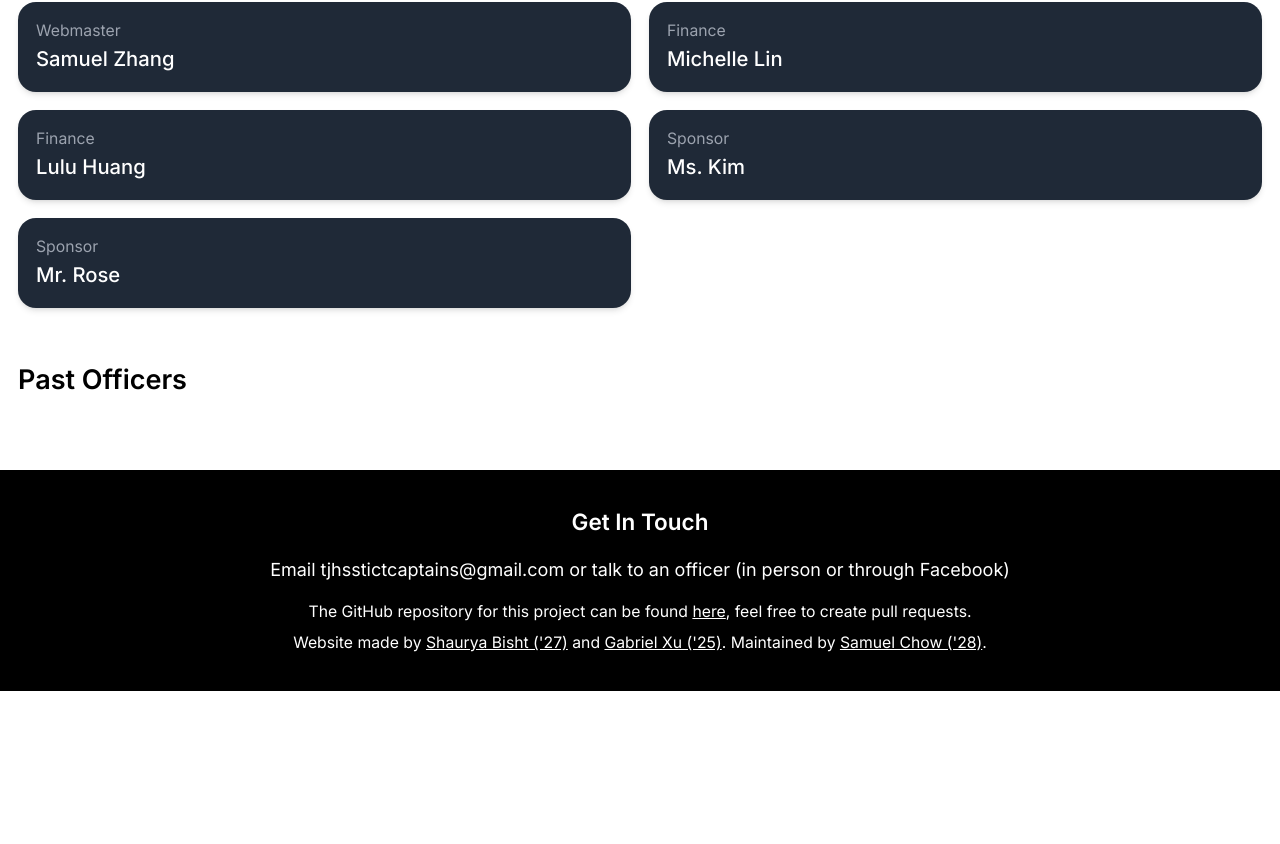
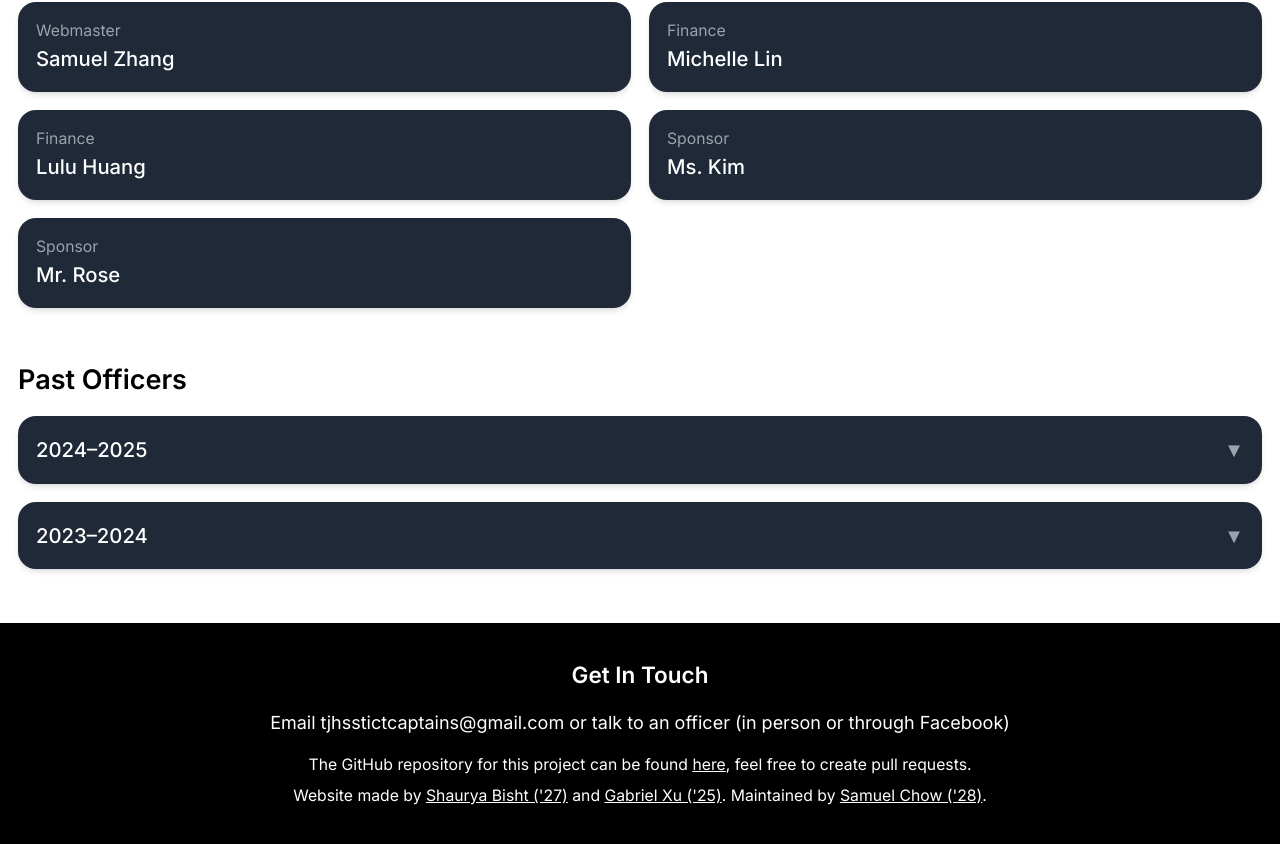
Before and after one commit to TJ-Computer-Team/ict-website, a Next.js app: page /ict/about in a window 1280 px wide. Shown: the part 538-1382 px from the top of the page. Before the commit the page ends 1229 px from the top, so only its background shows below. Built offline with nearby package versions, Linux system fonts and the light colour scheme.

Commit message:
add old ict officers

```diff
--- a/app/about/page.tsx
+++ b/app/about/page.tsx
@@ -1,16 +1,25 @@
 export default function ClubHistory() {
   const pastOfficers = [
-    // { year: "2025–2026", officers: [
-    //       { role: "Captain", name: "Abhiraj Mallangi" },
-    //     { role: "Co-captain", name: "Shaurya Bisht" },
-    //     { role: "Co-captain", name: "Victor Cao" },
-    //     { role: "Webmaster", name: "Samuel Chow" },
-    //     { role: "Webmaster", name: "Samuel Zhang" },
-    //     { role: "Finance", name: "Michelle Lin" },
-    //     { role: "Finance", name: "Lulu Huang" },
-    //     { role: "Sponsor", name: "Ms. Kim" },
-    //     { role: "Sponsor", name: "Mr. Rose" },
-    // ]},
+    { year: "2024–2025", officers: [
+        { role: "Captain", name: "Olivia Wu" },
+        { role: "Co-captain", name: "Clinton Morimoto" },
+        { role: "Co-captain", name: "Daniel Feng" },
+        { role: "Finance", name: "Lulu Huang" },
+        { role: "Webmaster", name: "Peter Kisselev" },
+        { role: "Webmaster", name: "Andrew Chen" },
+        { role: "Sponsor", name: "Ms. Kim" },
+        { role: "Sponsor", name: "Mr. Rose" },
+    ]},
+    { year: "2023–2024", officers: [
+        { role: "Captain", name: "Samarth Bhargav" },
+        { role: "Co-captain", name: "Avnith Vijayram" },
+        { role: "Co-captain", name: "Marina Lin" },
+        { role: "Webmaster", name: "Gabriel Xu" },
+        { role: "Finance", name: "Avni Garg" },
+        { role: "Secretary", name: "Lalit Boyapati" },
+        { role: "Sponsor", name: "Ms. Kim" },
+        { role: "Sponsor", name: "Mr. Rose" },
+    ]}
   ];
 
   const currentOfficers = [
```
